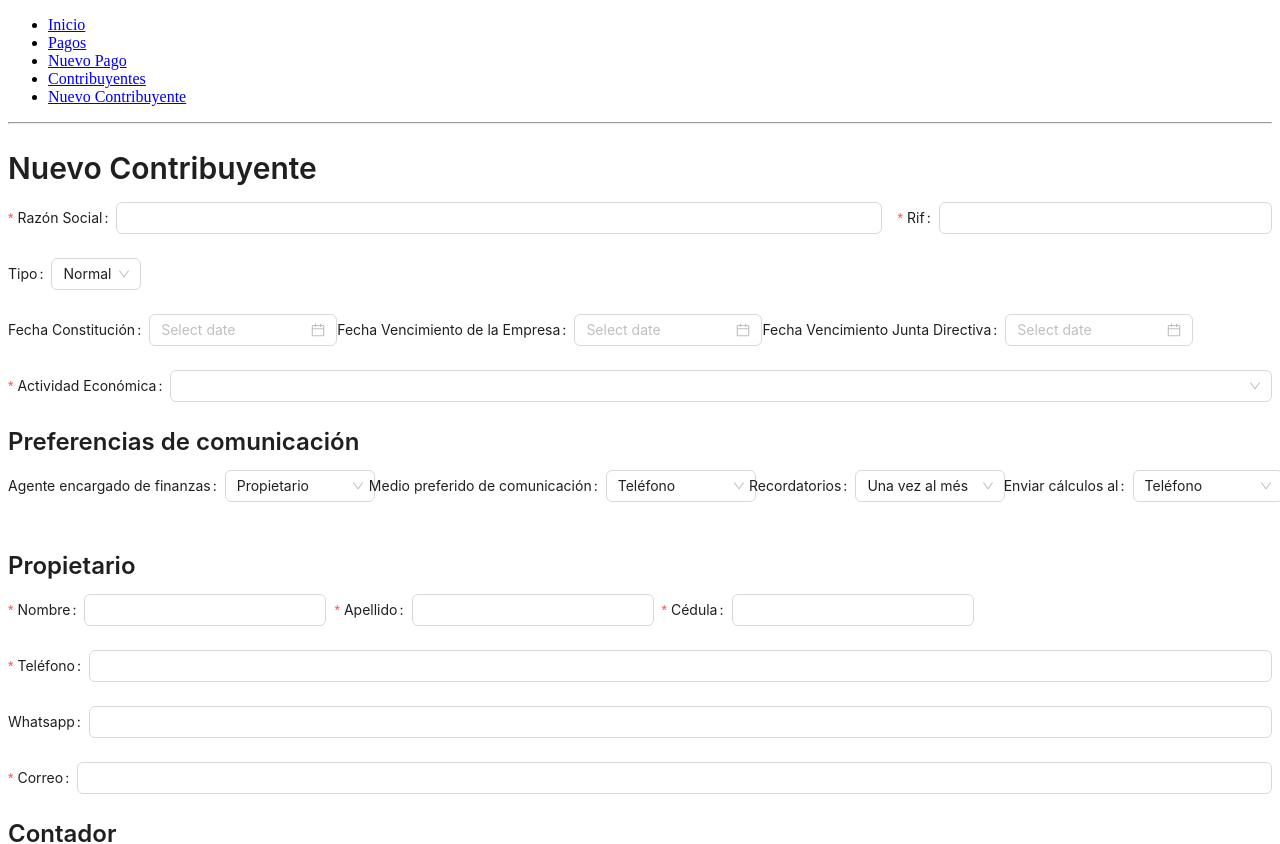
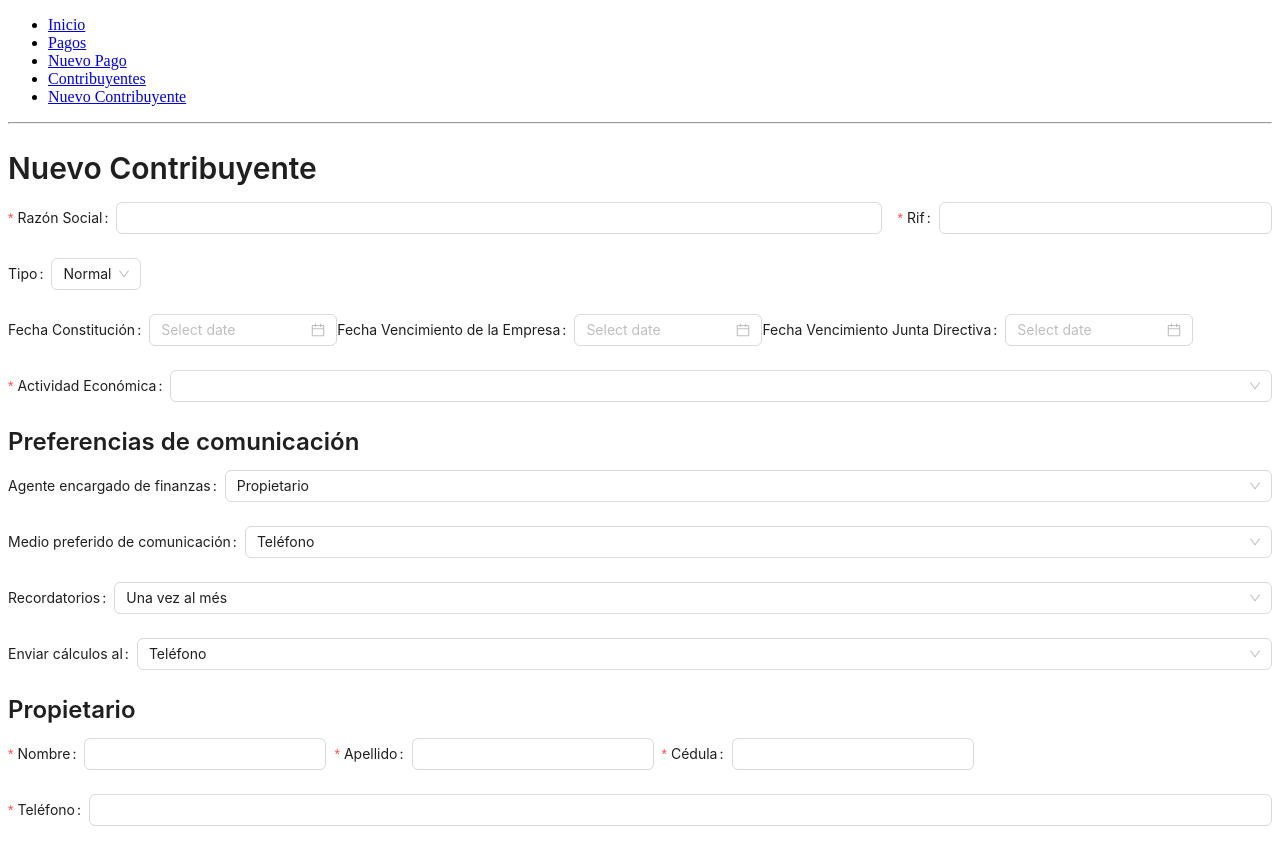
Before and after one commit to Douglas571/sedemat_system, a React (Vite) app in the folder frontend/: page /business/new in a window 1280 px wide. Shown: the top 844 px of the page. Built offline with nearby package versions, Linux system fonts and the light colour scheme; no server answers.

Commit message:
Fixed: Form to send contact preference

```diff
--- a/frontend/src/pages/BusinessNew.tsx
+++ b/frontend/src/pages/BusinessNew.tsx
@@ -39,7 +39,7 @@ interface FormFields {
     administrator: ContactForm
 
     preferredChannel: string
-    sentCalculosTo: string
+    sendCalculosTo: string
     preferredContact: string
 }
 
@@ -160,7 +160,7 @@ function BusinessNew(): JSX.Element {
             }
 
             const newBusiness = {
-                ..._.omit(values, ['branchOffices', 'preferredChannel', 'sentCalculosTo', 'preferredContact']),
+                ..._.omit(values, ['branchOffices', 'preferredChannel', 'sendCalculosTo', 'preferredContact']),
                 economicActivityId,
                 ownerPersonId: registeredOwner.id,
                 accountantPersonId: registeredAccountant?.id,
@@ -193,23 +193,20 @@ function BusinessNew(): JSX.Element {
             };
 
             // Map preferredContact to corresponding values
-            const contactMapping = {
+            const contactMapping: { [key: string]: string } = {
                 'Administrador': 'ADMINISTRATOR',
                 'Propietario': 'OWNER',
                 'Contador': 'ACCOUNTANT'
             }
 
-            if (typeof values.preferredChannel === 'string'
-                && typeof values.preferredContact === 'string'
-                && typeof values.sentCalculosTo === 'string') {
-                response.preferredChannel = channelMapping[values.preferredChannel]
-                response.sentCalculosTo = channelMapping[values.sentCalculosTo]
-                response.preferredContact = contactMapping[values.preferredContact]
+            response.preferredChannel = channelMapping[values.preferredChannel]
+            response.sendCalculosTo = channelMapping[values.sendCalculosTo]
+            response.preferredContact = contactMapping[values.preferredContact]
 
-                console.log("before sending ", JSON.stringify(response))
-                // Update business with the contacts preference data
-                await api.updateBusinessData(businessId, response);
-            }
+            console.log("before sending ", JSON.stringify(response, null, 2))
+            // Update business with the contacts preference data
+            const finalBusiness = await api.updateBusinessData(businessId, response);
+            console.log({finalBusiness})
 
             messageApi.open({
                 type: 'success',
@@ -415,7 +412,6 @@ function BusinessNew(): JSX.Element {
                     Preferencias de comunicación
                 </Title>
 
-                <Space>
                     <Form.Item
                         label='Agente encargado de finanzas: '
                         name='preferredContact'
@@ -466,7 +462,6 @@ function BusinessNew(): JSX.Element {
                             options={channelOptions}
                         />
                     </Form.Item>
-                </Space>
 
 
 
--- a/frontend/src/util/api.ts
+++ b/frontend/src/util/api.ts
@@ -55,7 +55,7 @@ export type Business = {
     directorsBoardExpirationDate: Date
 
     preferredChannel: string
-    sentCalculosTo: string
+    sendCalculosTo: string
     preferredContact: string
 
 
```
